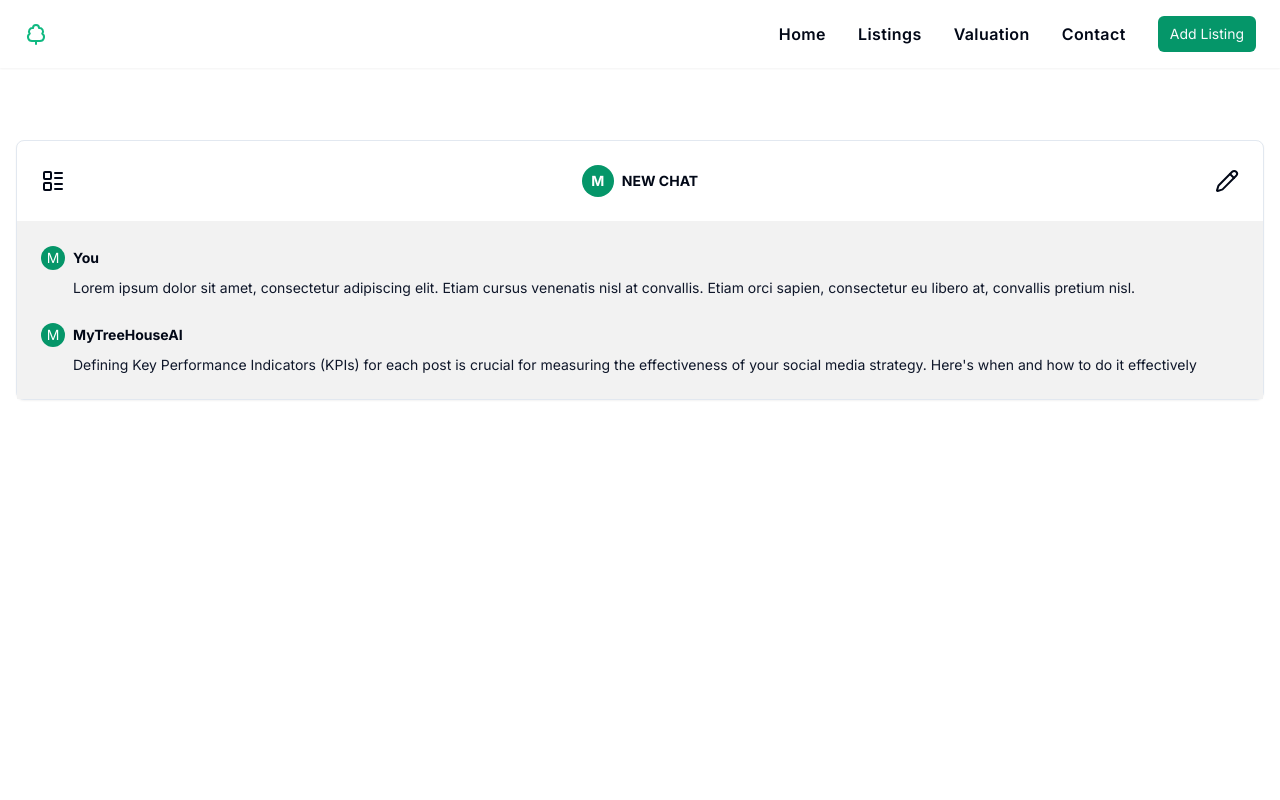
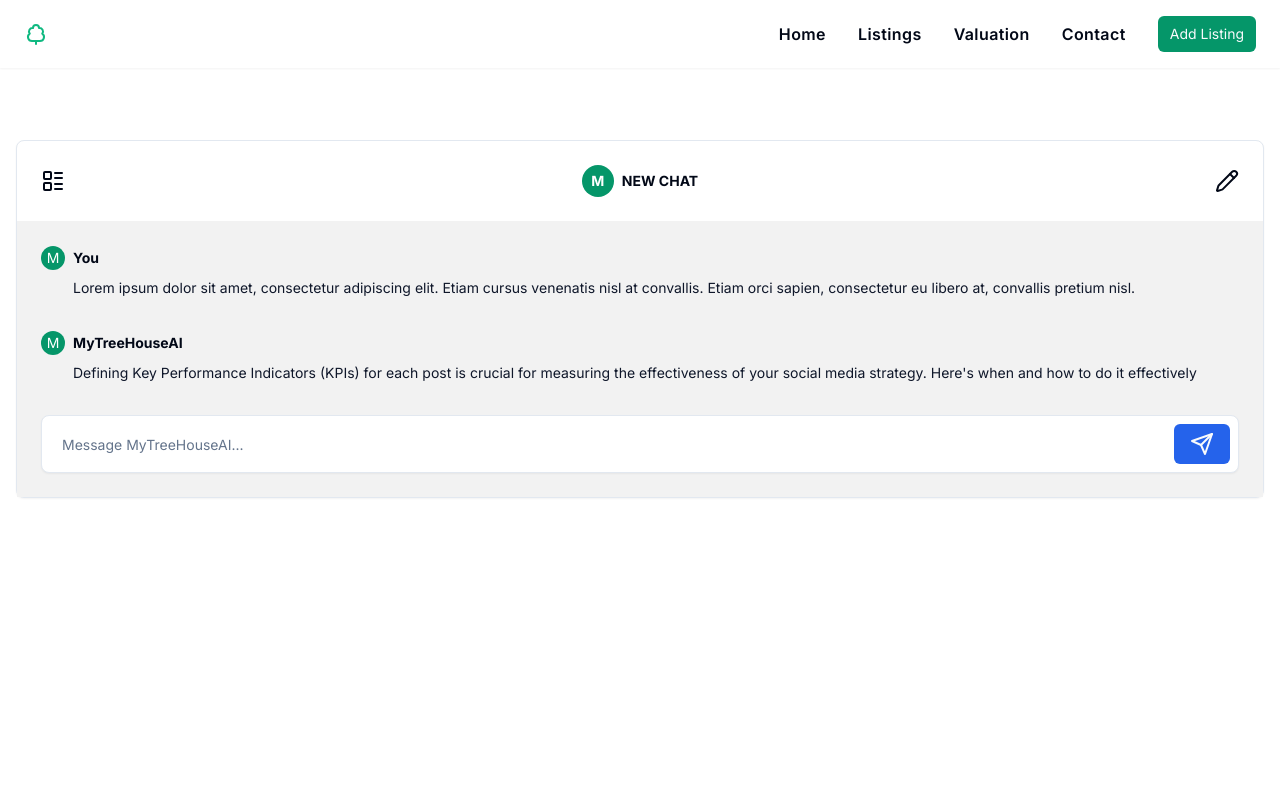
Before and after one commit to mytreehouse-ai/cygnus-a, a Next.js app: page /ai/chat in a window 1280 px wide. Shown: the top 800 px of the page. Built offline with nearby package versions, Linux system fonts and the light colour scheme.

Commit message:
refactor: UI for chatbox

```diff
--- a/components/ai-chat/index.tsx
+++ b/components/ai-chat/index.tsx
@@ -1,6 +1,12 @@
+"use client";
+
 import React from "react";
 import { Card, CardContent, CardHeader } from "../ui/card";
-import { LayoutList, Pencil } from "lucide-react";
+import { LayoutList, Pencil, Send } from "lucide-react";
+import { Button } from "../ui/button";
+import { Form, FormControl, FormField, FormItem, FormLabel } from "../ui/form";
+import { useForm } from "react-hook-form";
+import { Input } from "../ui/input";
 
 const AIChat = () => {
   return (
@@ -51,8 +57,14 @@ const DUMMY_MESSAGE = [
 ];
 
 const ChatBody = () => {
+  const chatForm = useForm();
+
+  const onSubmit = () => {
+    console.log("submitted");
+  };
+
   return (
-    <div className="space-y-6">
+    <div className="space-y-8">
       {DUMMY_MESSAGE.map((i) => (
         <div key={i.id}>
           <div className="inline-flex items-center gap-x-2 text-sm font-bold">
@@ -64,6 +76,37 @@ const ChatBody = () => {
           <p className="ml-8 mt-2 text-sm text-slate-900">{i.message}</p>
         </div>
       ))}
+      <Card>
+        <CardContent className="p-2">
+          <Form {...chatForm}>
+            <form
+              name="chat-form"
+              onSubmit={chatForm.handleSubmit(onSubmit)}
+              className="flex flex-row justify-between"
+            >
+              <FormField
+                control={chatForm.control}
+                name="message"
+                render={() => (
+                  <FormItem className="w-full md:w-full">
+                    <FormControl>
+                      <div className="space-y-1 text-start">
+                        <Input
+                          placeholder="Message MyTreeHouseAI..."
+                          className="w-full rounded-lg border-none text-sm focus:border-none focus:outline-none focus-visible:ring-0 md:w-full "
+                        />
+                      </div>
+                    </FormControl>
+                  </FormItem>
+                )}
+              />
+              <Button type="submit">
+                <Send />
+              </Button>
+            </form>
+          </Form>
+        </CardContent>
+      </Card>
     </div>
   );
 };
--- a/components/contact-us/index.tsx
+++ b/components/contact-us/index.tsx
@@ -8,7 +8,6 @@ import { Input } from "../ui/input";
 import { Textarea } from "../ui/textarea";
 import { Button } from "../ui/button";
 import { Checkbox } from "../ui/checkbox";
-import { ImageKitLoader } from "../global/imagekit-loader";
 
 const ContactUs = () => {
   return (
```
